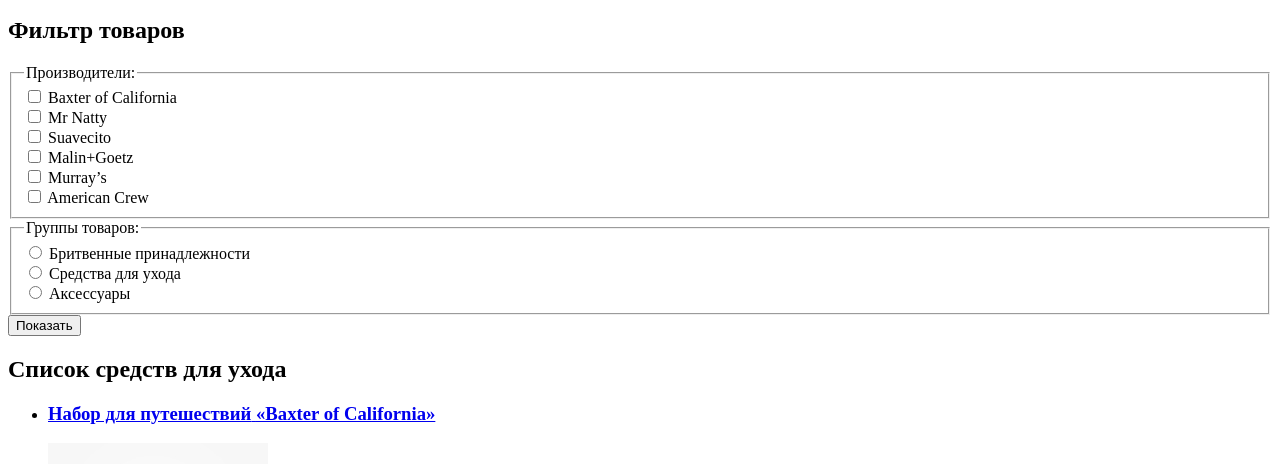
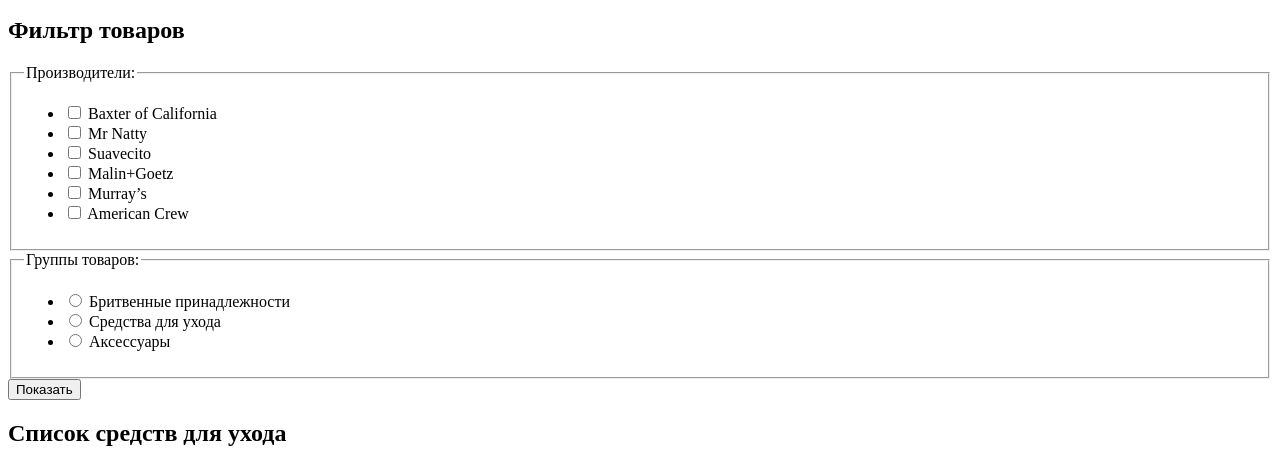
Before and after one commit to xqoma/1054979-barbershop-26, a plain HTML site: page catalog.html in a window 1280 px wide. Shown: the part 313-777 px from the top of the page. Drawn offline with Linux system fonts and the light colour scheme.

Commit message:
Улучшил разметку формы фильтрации товара: использовал список для некоторых полей, с целью разметить более семантически верно (catalog.html)

```diff
--- a/catalog.html
+++ b/catalog.html
@@ -39,45 +39,49 @@
         <form action="#" method="get">
           <fieldset>
             <legend>Производители:</legend>
-            <div>
+            <ul>
+              <li>
                 <input type="checkbox" id="baxter_of_california" name="baxter_of_california">
                 <label for="baxter_of_california">Baxter of California</label>
-            </div>
-            <div>
+              </li>
+              <li>
                 <input type="checkbox" id="mr_natty" name="mr_natty">
                 <label for="mr_natty">Mr Natty</label>
-            </div>
-            <div>
+              </li>
+              <li>
                 <input type="checkbox" id="suavecito" name="suavecito">
                 <label for="suavecito">Suavecito</label>
-            </div>
-            <div>
+              </li>
+              <li>
                 <input type="checkbox" id="malin_goetz" name="malin_goetz">
                 <label for="malin_goetz">Malin+Goetz</label>
-            </div>
-            <div>
+              </li>
+              <li>
                 <input type="checkbox" id="murrays" name="murrays">
                 <label for="murrays">Murray’s</label>
-            </div>
-            <div>
+              </li>
+              <li>
                 <input type="checkbox" id="american_crew" name="american_crew">
                 <label for="american_crew">American Crew</label>
-            </div>
+              </li>
+            </ul>
           </fieldset>
           <fieldset>
             <legend>Группы товаров:</legend>
-            <div>
+            <ul>
+              <li>
                 <input type="radio" id="shaving_accessories" name="product_group" value="shaving_accessories">
                 <label for="shaving_accessories">Бритвенные принадлежности</label>
-            </div>
-            <div>
+              </li>
+              <li>
                 <input type="radio" id="care_products" name="product_group" value="care_products">
                 <label for="care_products">Средства для ухода</label>
-            </div>
-            <div>
+              </li>
+              <li>
                 <input type="radio" id="accessories" name="product_group" value="accessories">
                 <label for="accessories">Аксессуары</label>
-            </div>
+              </li>
+            </ul>
           </fieldset>
           <input type="submit" value="Показать">
         </form>
```
Lines whose indentation alone changed are shown as unchanged.
